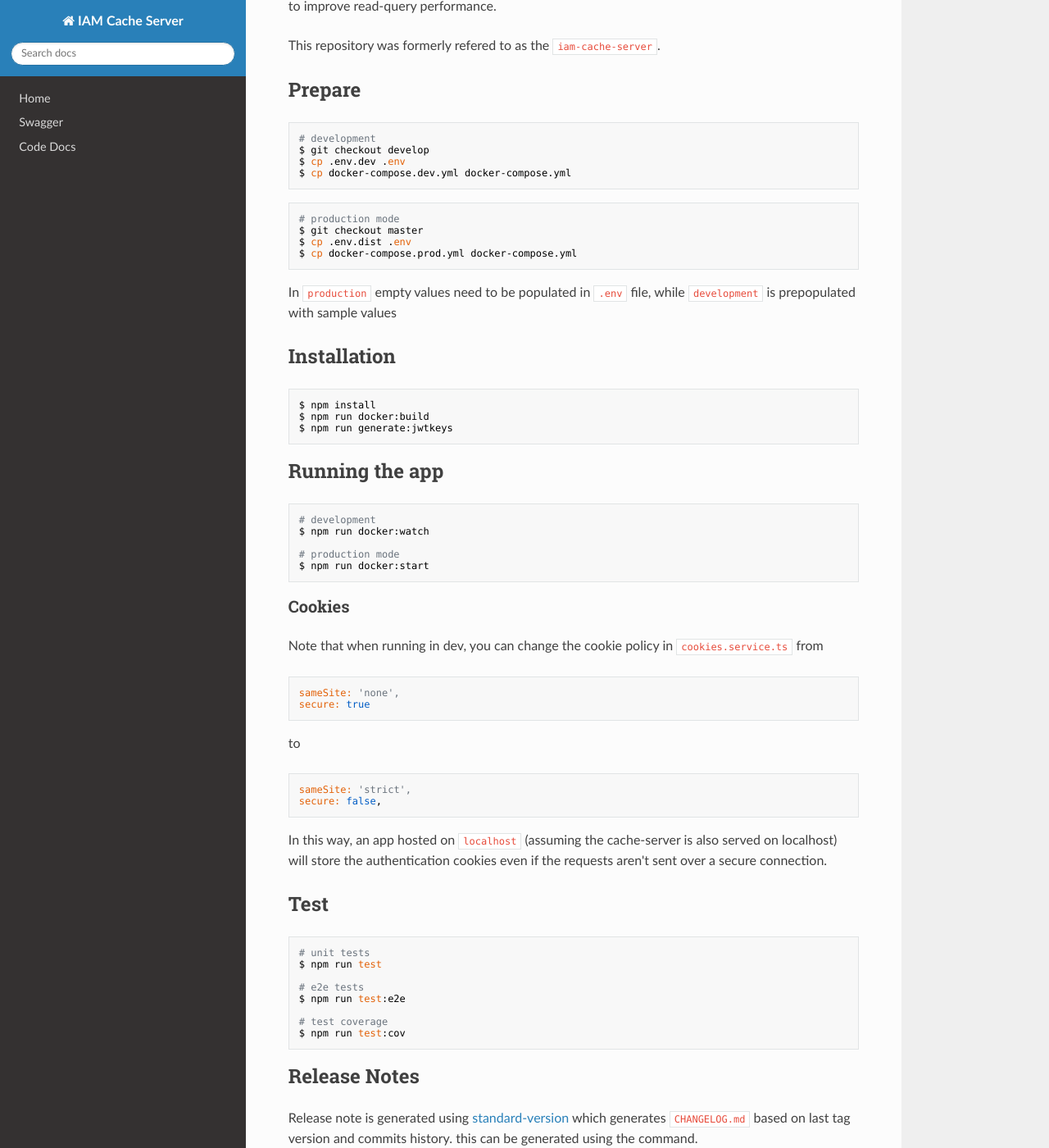
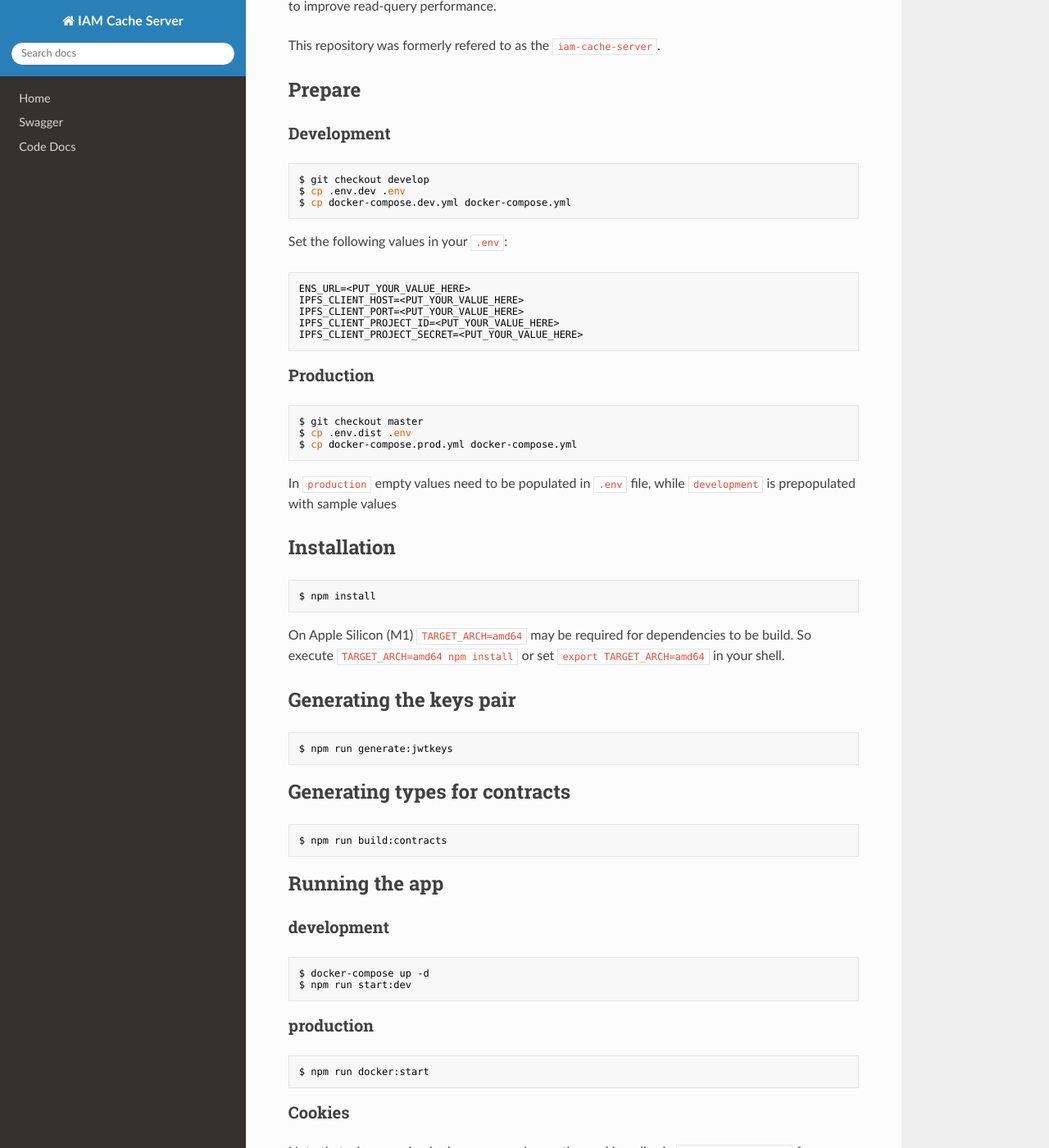
Before and after one commit to energywebfoundation/ssi-hub, an MkDocs documentation site: the page built from docs/api/README.md, in a window 1280 px wide and 1400 px high, scrolled down 305 px. Shown: the whole window at 82% size. Built offline with MkDocs 1.6.1, drawn with Linux system fonts in a browser that asks for light colours; nearby versions of some CDN libraries; some of the changed text lies outside the part shown.

Commit message:
feat: developer experience improvements (#529)
* chore: renaming JWT_PUBLIC_KEY and JWT_PRIVATE_KEY env vars to avoid confusions

* feat: binding exposed ports of the postgres and nats services to 127.0.0.1
to avoid unauthorised connection attempts if working in unsafe networks

* feat: exposing redis port to 127.0.0.1

* feat: replacing bind mounts with docker volumes to improve manageability

* feat: replacing ormconfig.json with ormconfig.js

* feat: adding the `migration:run:dev` npm script

* feat: setting postgres, nats and redis ports in docker-compose.dev.yml to values defined in the .env file

* feat: removing the app service from the docker-compose.dev.yml

* feat: removing docker/dev/Dockerfile as it is not required to start in dev mode

* chore: adjusting .env.dev file

* chore: adding empty IPFS settings to the .env.dev file

* chore: removing docker:build command

* docs: updating the README.md

* chore: building contracts explicitly when starting in development

* chore: adding the `clean` npm script

* chore: renaming docker-compose.dev.yml containers

removing names from docker-compose.dev.yml to avoid conflicts when creating two stacks in parallel

* fix: fixing unnecessary options for the `start:dev` npm script

* feat: executing the `build:contracts` subscripts concurrently (significant speedup)

* fix: fixing migrate_claim_subject.js script not getting DB connection params from .env file

* chore: adding TYPEORM_LOGGING with the default value to the `.env.dev`

* chore: adding RESOLVER_V2_ADDRESS value to the `.env.dev`

* chore: removing not needed .env.ci and .env.dist

* chore: removing AWS ECR values from the .env.dev

* chore: removing STAKING_POOL_FACTORY_ADDRESS from the .env.dev

* chore: removing private URL from the ENS_URL value in .env.dev

* chore: marking values that need to be populated with a <PUT_YOUR_VALUE_HERE> tag

* chore: syncing .env.dev chain addresses values to the devops/dev/values.yaml

* chore: syncing .env.dev NATS_ENVIRONMENT_NAME value to the devops/dev/values.yaml

* chore: adding ROOT_DOMAIN to .env.dev

* chore: removing LOGS_DIRECTORY from the .env.dev

````diff
--- a/docs/api/README.md
+++ b/docs/api/README.md
@@ -11,15 +11,26 @@ This repository was formerly refered to as the `iam-cache-server`.
 
 ## Prepare
 
+### Development
+
 ```bash
-# development
 $ git checkout develop
 $ cp .env.dev .env
 $ cp docker-compose.dev.yml docker-compose.yml
 ```
 
+Set the following values in your `.env`:
+
+```text
+ENS_URL=<PUT_YOUR_VALUE_HERE>
+IPFS_CLIENT_HOST=<PUT_YOUR_VALUE_HERE>
+IPFS_CLIENT_PORT=<PUT_YOUR_VALUE_HERE>
+IPFS_CLIENT_PROJECT_ID=<PUT_YOUR_VALUE_HERE>
+IPFS_CLIENT_PROJECT_SECRET=<PUT_YOUR_VALUE_HERE>
+```
+
+### Production
 ```bash
-# production mode
 $ git checkout master
 $ cp .env.dist .env
 $ cp docker-compose.prod.yml docker-compose.yml
@@ -30,17 +41,31 @@ In `production` empty values need to be populated in `.env` file, while `develop
 
 ```bash
 $ npm install
-$ npm run docker:build
+```
+
+On Apple Silicon (M1)  `TARGET_ARCH=amd64` may be required for dependencies to be build. So
+execute `TARGET_ARCH=amd64 npm install` or set `export TARGET_ARCH=amd64` in your shell.
+
+## Generating the keys pair
+```bash
 $ npm run generate:jwtkeys
+```
+
+## Generating types for contracts
+```bash
+$ npm run build:contracts
 ```
 
 ## Running the app
 
+### development
 ```bash
-# development
-$ npm run docker:watch
+$ docker-compose up -d
+$ npm run start:dev
+```
 
-# production mode
+### production
+```bash
 $ npm run docker:start
 ```
 
@@ -63,6 +88,8 @@ secure: false,
 In this way, an app hosted on `localhost` (assuming the cache-server is also served on localhost) will store the authentication cookies even if the requests aren't sent over a secure connection.
 
 ## Test
+
+Make sure `ENABLE_AUTH=true` is set as it is required for tests passing.
 
 ```bash
 # unit tests
````
Also changed, not shown: README.md (+33 -7 lines), docker-compose.dev.yml (+13 -28 lines), ormconfig.js (added, +28 -0 lines), package.json (+4 -3 lines), 14 other files.
